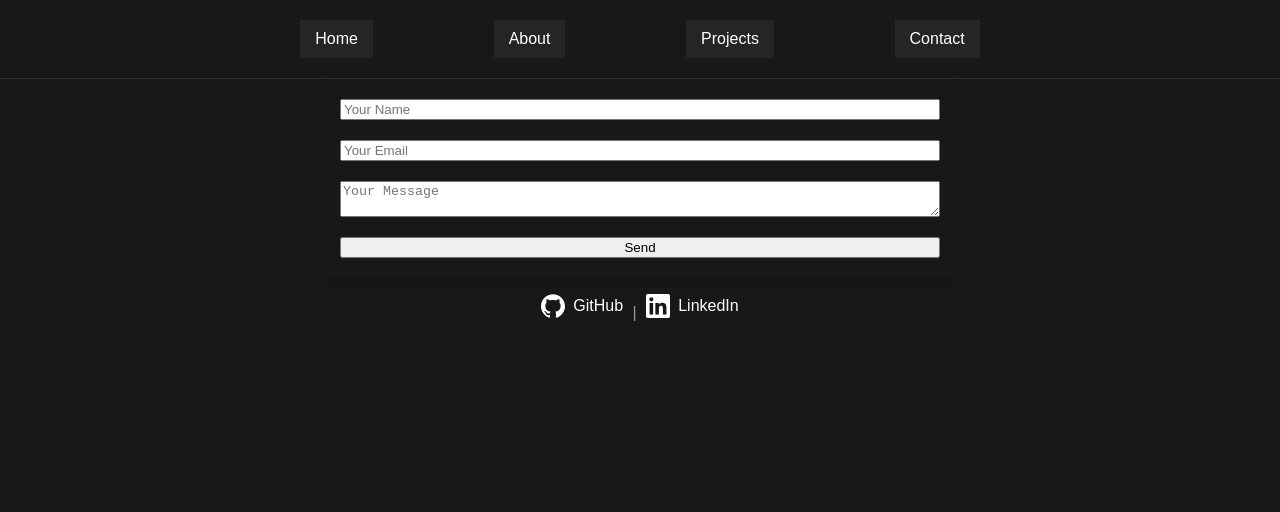
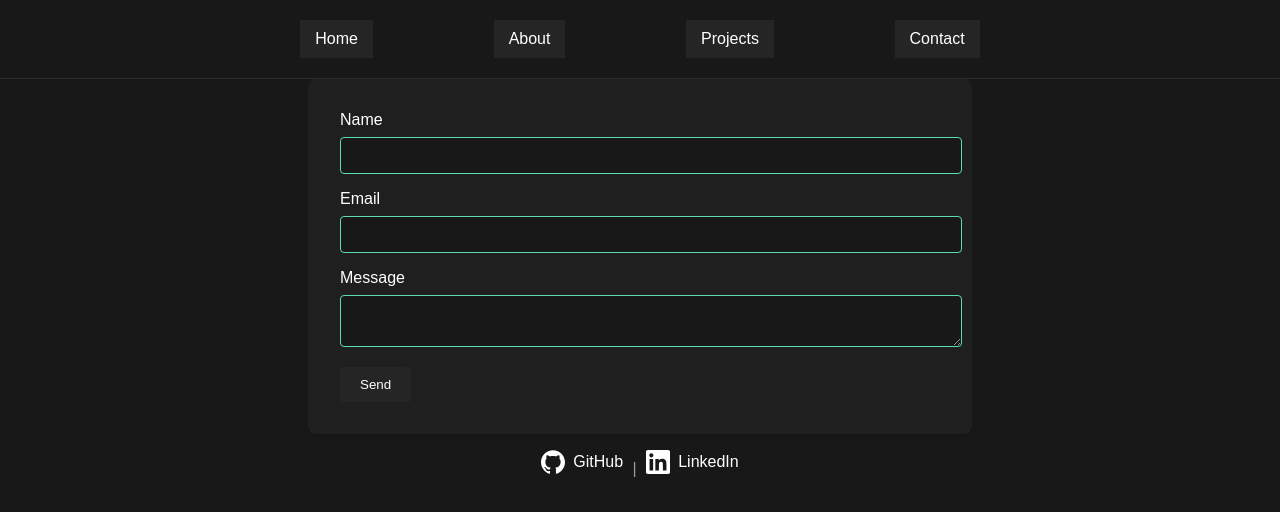
Before and after one commit to GeorgeBall9/my-portfolio, a Next.js app: page /contact in a window 1280 px wide. Shown: the top 512 px of the page. Built offline with nearby package versions, Linux system fonts and the light colour scheme.

Commit message:
style: Update ContactForm component CSS styling and add form validation

```diff
--- /dev/null
+++ b/src/components/ContactForm.css
@@ -0,0 +1,45 @@
+/* src/components/ContactForm.css */
+
+.contact-form {
+    max-width: 600px;
+    margin: 0 auto;
+    padding: 2em;
+    background: var(--card-background-color);
+    box-shadow: 0 4px 6px rgba(0, 0, 0, 0.1);
+    border-radius: 8px;
+  }
+
+  .contact-form .form-group {
+    margin-bottom: 1em;
+  }
+
+  .contact-form label {
+    display: block;
+    margin-bottom: 0.5em;
+    color: var(--font-color-heading);
+  }
+
+  .contact-form input,
+  .contact-form textarea {
+    width: 100%;
+    padding: 0.75em;
+    border: 1px solid var(--border-color);
+    border-radius: 4px;
+    background: var(--background-color);
+    color: var(--font-color-base);
+    border-color: var(--post-time-color);
+  }
+
+  .contact-form button {
+    background: var(--button-background-color);
+    color: white;
+    padding: 0.75em 1.5em;
+    border: none;
+    border-radius: 4px;
+    cursor: pointer;
+    transition: background 0.3s;
+  }
+
+  .contact-form button:hover {
+    background: var(--button-background-color-hover);
+  }
--- a/src/components/ContactForm.js
+++ b/src/components/ContactForm.js
@@ -1,39 +1,60 @@
-import styled from 'styled-components';
-import emailjs from 'emailjs-com';
-
-const Form = styled.form`
-  display: flex;
-  flex-direction: column;
-  gap: 20px;
-  max-width: 600px;
-  margin: 0 auto;
-  padding: 20px;
-  background: #181818;
-  box-shadow: 0 4px 6px rgba(0, 0, 0, 0.1);
-  border-radius: 8px;
-`;
+import { useState } from 'react';
+import './ContactForm.css';
 
 const ContactForm = () => {
-  const sendEmail = (e) => {
+  const [formData, setFormData] = useState({
+    name: '',
+    email: '',
+    message: '',
+  });
+
+  const handleChange = (e) => {
+    const { name, value } = e.target;
+    setFormData({ ...formData, [name]: value });
+  };
+
+  const handleSubmit = (e) => {
     e.preventDefault();
-
-    emailjs.sendForm('YOUR_SERVICE_ID', 'YOUR_TEMPLATE_ID', e.target, 'YOUR_USER_ID')
-      .then((result) => {
-        console.log(result.text);
-      }, (error) => {
-        console.log(error.text);
-      });
-
-    e.target.reset();
+    // Handle form submission logic here (e.g., send to API or email service)
+    alert('Form submitted!');
   };
 
   return (
-    <Form onSubmit={sendEmail}>
-      <input type="text" name="name" placeholder="Your Name" required />
-      <input type="email" name="email" placeholder="Your Email" required />
-      <textarea name="message" placeholder="Your Message" required />
+    <form className="contact-form" onSubmit={handleSubmit}>
+      <div className="form-group">
+        <label htmlFor="name">Name</label>
+        <input
+          type="text"
+          id="name"
+          name="name"
+          value={formData.name}
+          onChange={handleChange}
+          required
+        />
+      </div>
+      <div className="form-group">
+        <label htmlFor="email">Email</label>
+        <input
+          type="email"
+          id="email"
+          name="email"
+          value={formData.email}
+          onChange={handleChange}
+          required
+        />
+      </div>
+      <div className="form-group">
+        <label htmlFor="message">Message</label>
+        <textarea
+          id="message"
+          name="message"
+          value={formData.message}
+          onChange={handleChange}
+          required
+        ></textarea>
+      </div>
       <button type="submit">Send</button>
-    </Form>
+    </form>
   );
 };
 
```
